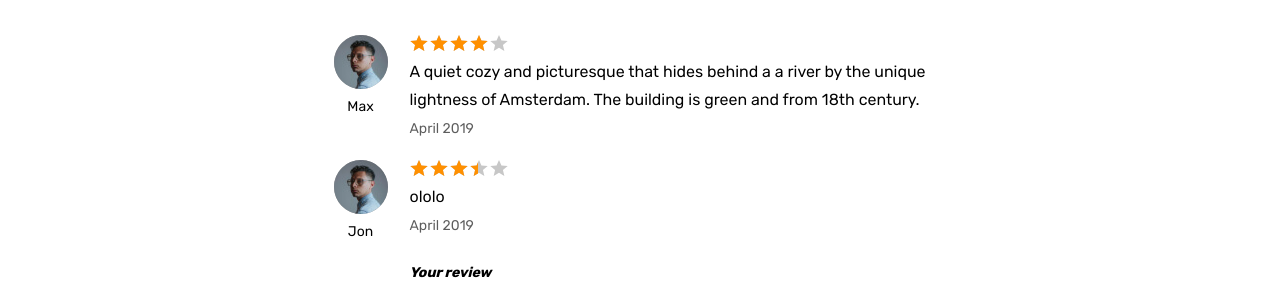
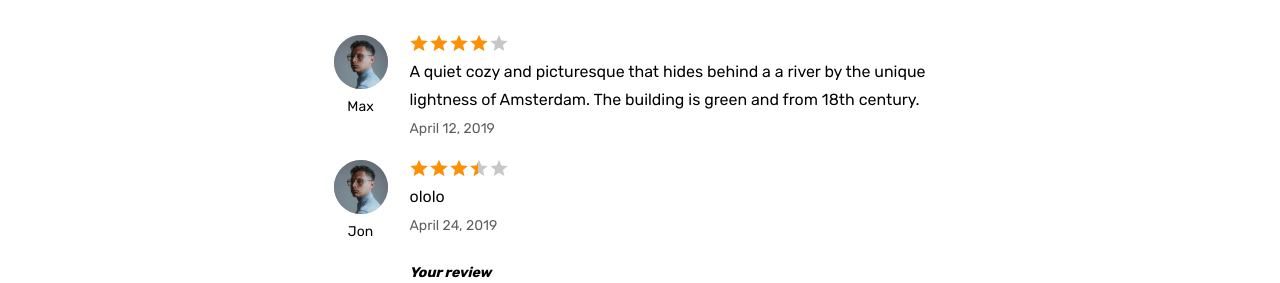
Before and after one commit to ArinaBanana/787135-six-cities-4, a React app: page /dev-detailed in a window 1280 px wide. Shown: the part 1440-1723 px from the top of the page. Built offline with nearby package versions, Linux system fonts and the light colour scheme.

Commit message:
Рефакторинг

```diff
--- a/src/index.js
+++ b/src/index.js
@@ -1,14 +1,14 @@
 import React from "react";
 import ReactDOM from "react-dom";
 import App from "./components/app/app.jsx";
-import {COUNT_PLACES, generatePlaces} from "./mocks/offers";
+import {generatePlaces} from "./mocks/offers";
 import {reviews} from "./mocks/reviews";
 
 const places = generatePlaces();
 
 ReactDOM.render(
     <App
-      countPlaces={COUNT_PLACES}
+      countPlaces={places.length}
       places={places}
       reviews={reviews}
     />,
--- a/src/mocks/offers.js
+++ b/src/mocks/offers.js
@@ -1,6 +1,5 @@
 import {getRandomArrayItem, getRandomNumber, getRandomBoolean} from "../utils/func";
 
-const COUNT_PLACES = 312;
 const COUNT_SHOWED_PLACES = 4;
 
 const titles = [
@@ -72,4 +71,4 @@ const generatePlaces = () => {
     .map(generatePlace);
 };
 
-export {COUNT_PLACES, generatePlaces};
+export {generatePlaces};
--- a/src/mocks/reviews.js
+++ b/src/mocks/reviews.js
@@ -4,14 +4,14 @@ const reviews = [
     username: `Max`,
     rating: `80%`,
     message: `A quiet cozy and picturesque that hides behind a a river by the unique lightness of Amsterdam. The building is green and from 18th century.`,
-    date: `April 2019`,
+    date: `April 12, 2019`,
   },
   {
     id: 1,
     username: `Jon`,
     rating: `70%`,
     message: `ololo`,
-    date: `April 2019`,
+    date: `April 24, 2019`,
   }
 ];
 
```
